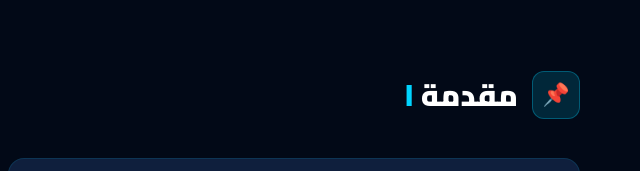
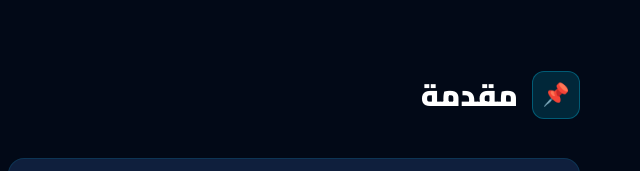
Before and after one commit to sohaibayman70-source/mobile_repair_site, a plain HTML site: page index.html in a window 1280 px wide. Shown: the part 539-710 px from the top of the page, 640-1280 px from the left. Drawn offline with Linux system fonts and the light colour scheme.

Commit message:
Update index.html

```diff
--- a/index.html
+++ b/index.html
@@ -734,7 +734,7 @@ footer strong { color: var(--accent); }
 <section id="intro">
   <div class="section-header">
     <div class="section-icon">📌</div>
-    <h2>مقدمة <span>ا</span></h2>
+    <h2>مقدمة <span></span></h2>
   </div>
   <div class="grid-2">
     <div class="card">
```
